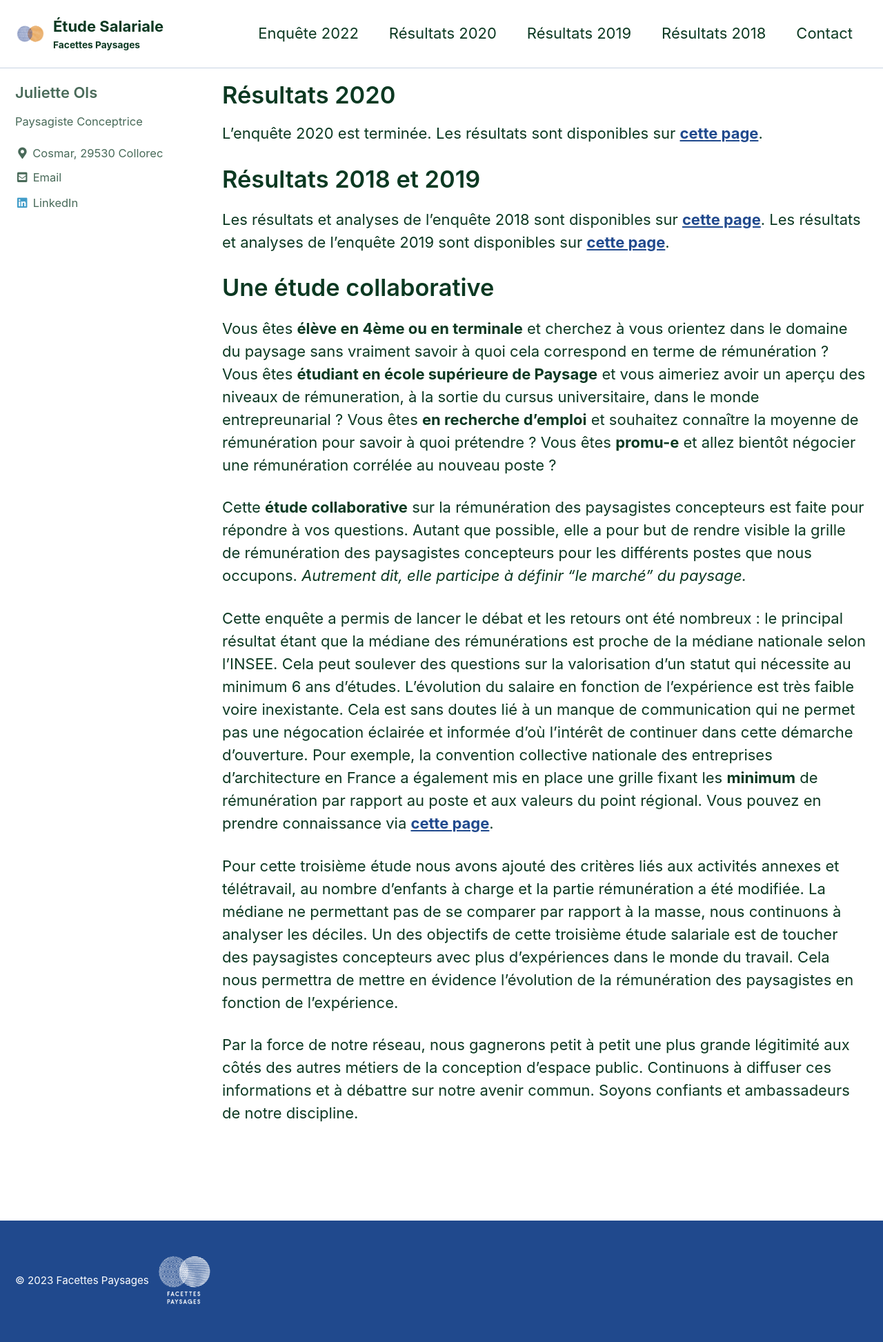
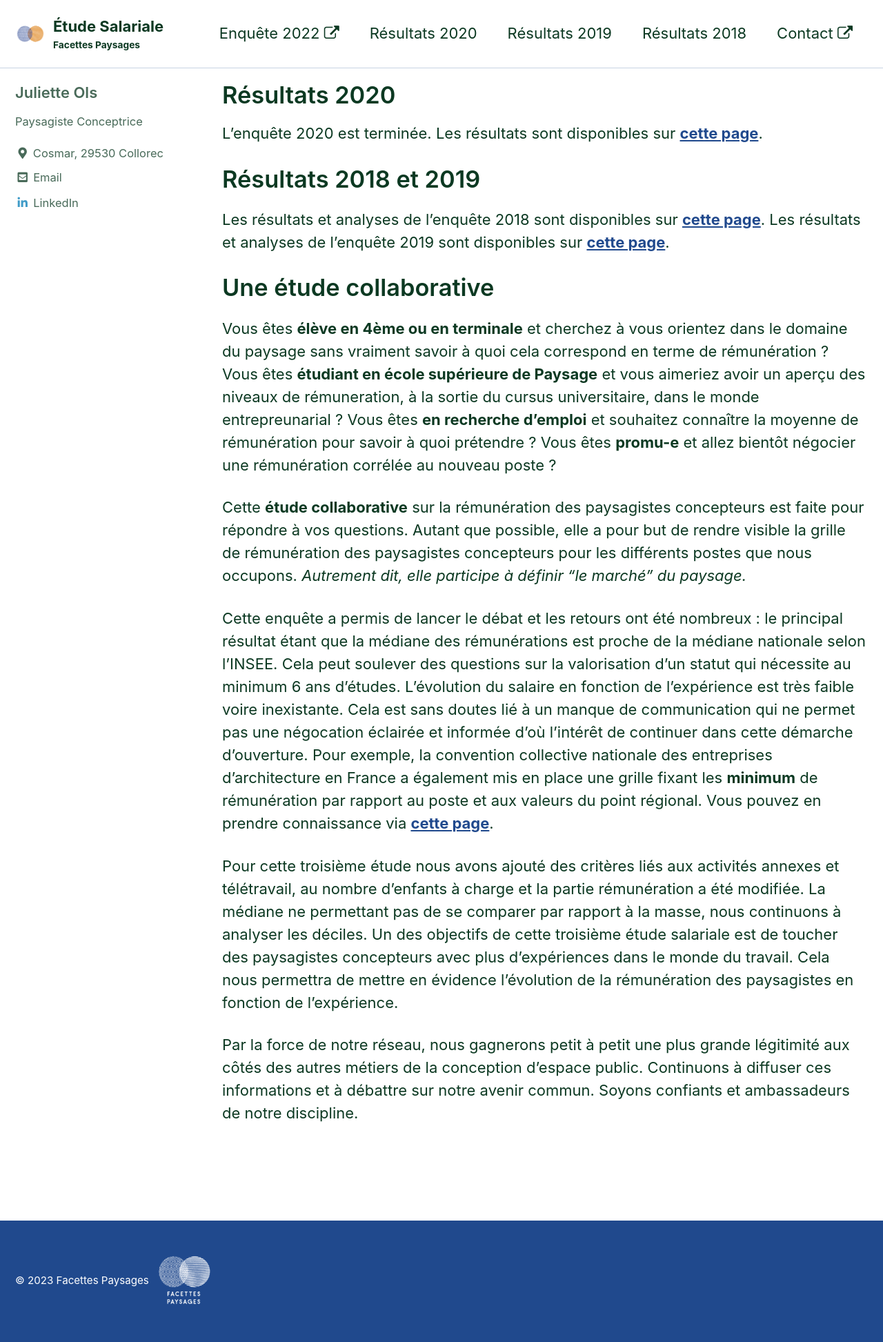
Before and after one commit to facettespaysages/etude-salariale, a Jekyll site: the page built from index.md, in a window 1280 px wide. Shown: the whole page at 69% size. Built offline with Jekyll 4.4.1, drawn with Linux system fonts in a browser that asks for light colours; cached includes are drawn as plain includes; some web fonts are replaced.

Commit message:
Add external link

```diff
--- a/_includes/head.html
+++ b/_includes/head.html
@@ -17,6 +17,7 @@
 <link rel="stylesheet" href="{{ '/assets/css/main.css' | relative_url }}">
 <link rel="preload" href="https://cdn.jsdelivr.net/npm/@fortawesome/fontawesome-free@5/css/all.min.css" as="style" onload="this.onload=null;this.rel='stylesheet'">
 <noscript><link rel="stylesheet" href="https://cdn.jsdelivr.net/npm/@fortawesome/fontawesome-free@5/css/all.min.css"></noscript>
+<link rel="stylesheet" href="https://cdnjs.cloudflare.com/ajax/libs/font-awesome/4.7.0/css/font-awesome.min.css">
 
 {% if site.head_scripts %}
   {% for script in site.head_scripts %}
--- a/_includes/masthead.html
+++ b/_includes/masthead.html
@@ -15,7 +15,7 @@
           {%- for link in site.data.navigation.main -%}
             <li class="masthead__menu-item">
               {% if link.url contains "://" %}
-              <a href="{{ link.url | relative_url }}" target="_blank" {% if link.description %}title="{{ link.description }}"{% endif %}> {{ link.title }}</a>
+              <a href="{{ link.url | relative_url }}" target="_blank" {% if link.description %}title="{{ link.description }}"{% endif %}>{{ link.title }} <i class="fa fa-external-link"></i></a>
               {% else %}
               <a href="{{ link.url | relative_url }}"{% if link.description %} title="{{ link.description }}"{% endif %}>{{ link.title }}</a>
               {% endif %}
```
Also changed, not shown: index.md (line endings or trailing spaces).
